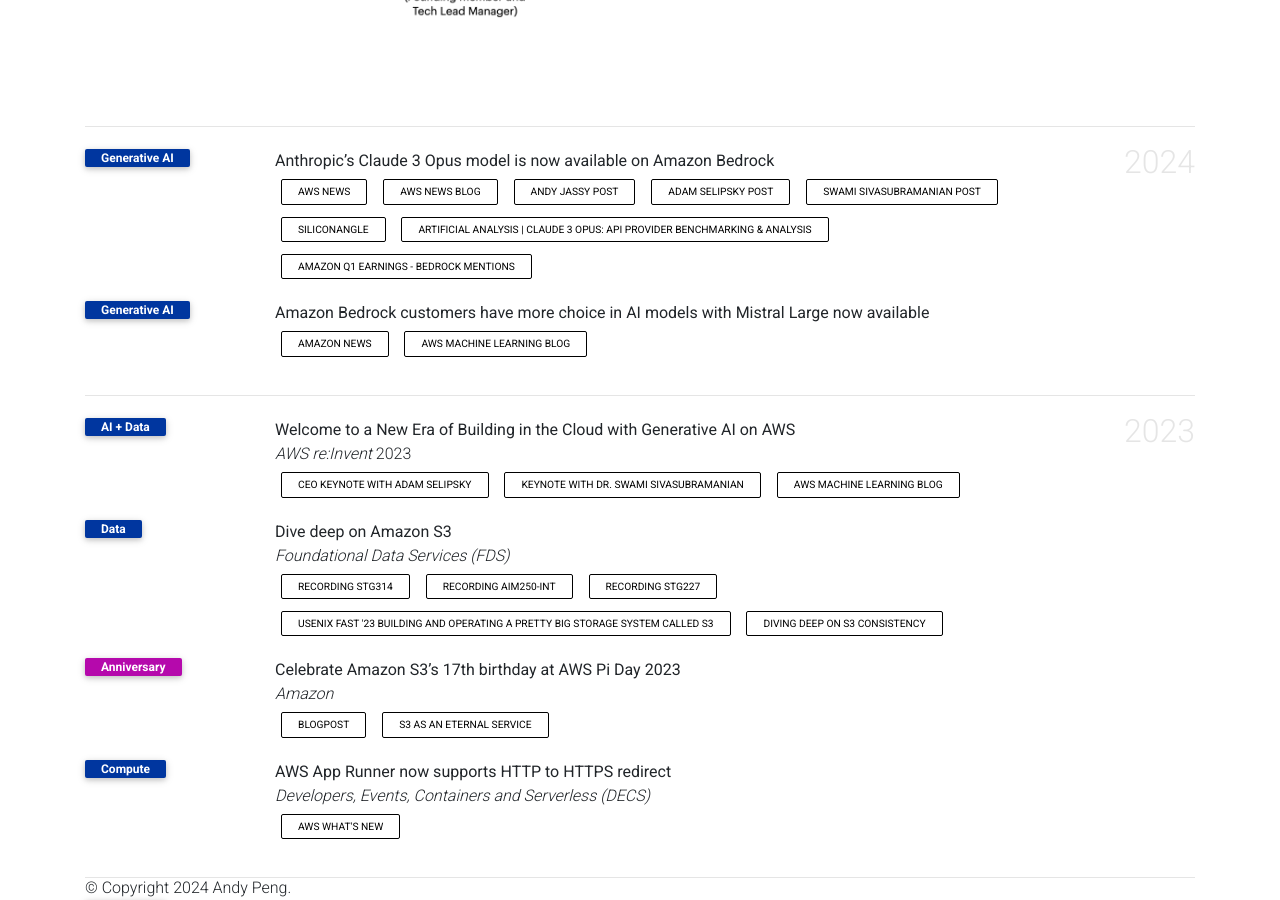
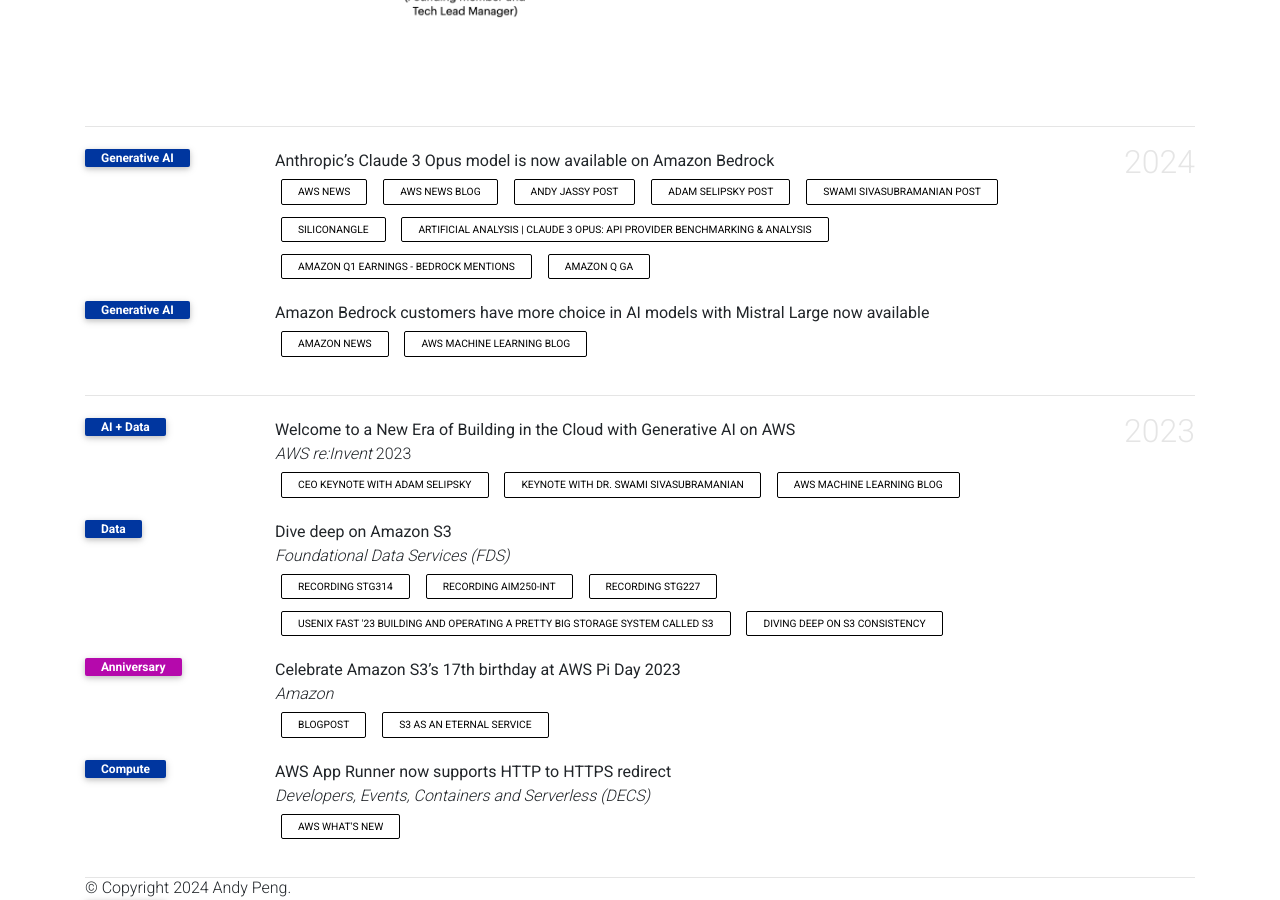
Before and after one commit to gfw001/gfw001.github.io, a Jekyll site: the page products.html, which Jekyll copies as it is, in a window 1280 px wide and 900 px high, scrolled down 598 px. Built offline with Jekyll 4.4.1, drawn with Linux system fonts in a browser that asks for light colours; comment, search, counter and statistics services are not loaded; a style sheet for code colours, icons or effects is not loaded.

Commit message:
Update products.html

```diff
--- a/products.html
+++ b/products.html
@@ -226,6 +226,7 @@
                      <a href="https://siliconangle.com/2024/04/16/amazon-bedrock-adds-anthropics-claude-3-family-mistral-large/" class="btn btn-sm z-depth-0" role="button" rel="noopener noreferrer" target="_blank">SiliconANGLE</a>
                      <a href="https://artificialanalysis.ai/models/claude-3-opus/providers" class="btn btn-sm z-depth-0" role="button" rel="noopener noreferrer" target="_blank">Artificial Analysis | Claude 3 Opus: API Provider Benchmarking & Analysis</a>
                      <a href="https://ir.aboutamazon.com/news-release/news-release-details/2024/Amazon.com-Announces-First-Quarter-Results-68b9258cd/" class="btn btn-sm z-depth-0" role="button" rel="noopener noreferrer" target="_blank">Amazon Q1 Earnings - Bedrock mentions</a>
+                     <a href="https://www.aboutamazon.com/news/aws/amazon-q-generative-ai-assistant-aws" class="btn btn-sm z-depth-0" role="button" rel="noopener noreferrer" target="_blank">Amazon Q GA</a>
                   </div>
                   <div class="badges">
                      <span class="altmetric-embed" data-hide-no-mentions="true" data-hide-less-than="15" data-badge-type="2" data-badge-popover="right"></span> <span class="__dimensions_badge_embed__" data-pmid="" data-hide-zero-citations="true" data-style="small_rectangle" data-legend="hover-right" style="margin-bottom: 3px;"></span>
```
